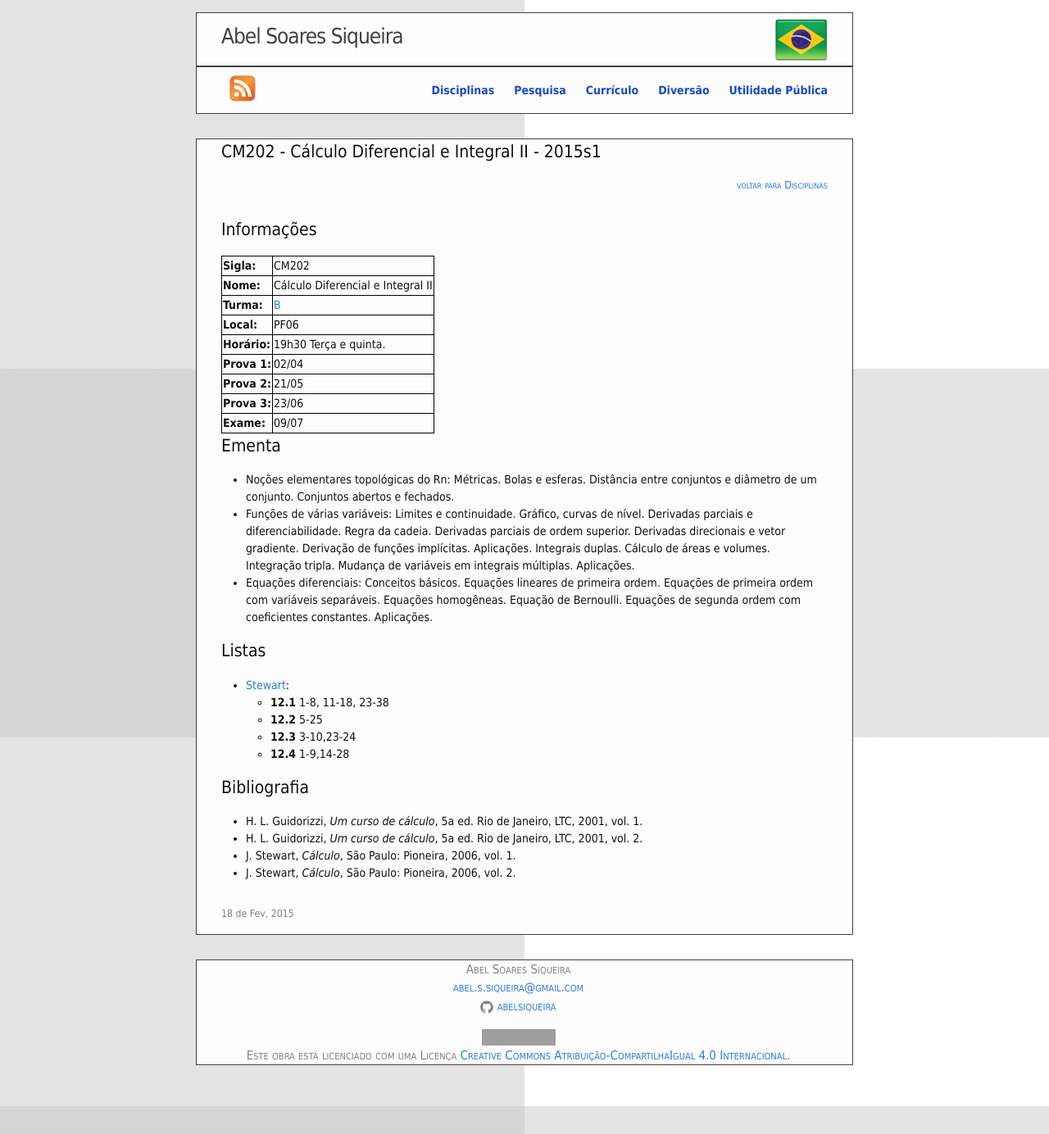
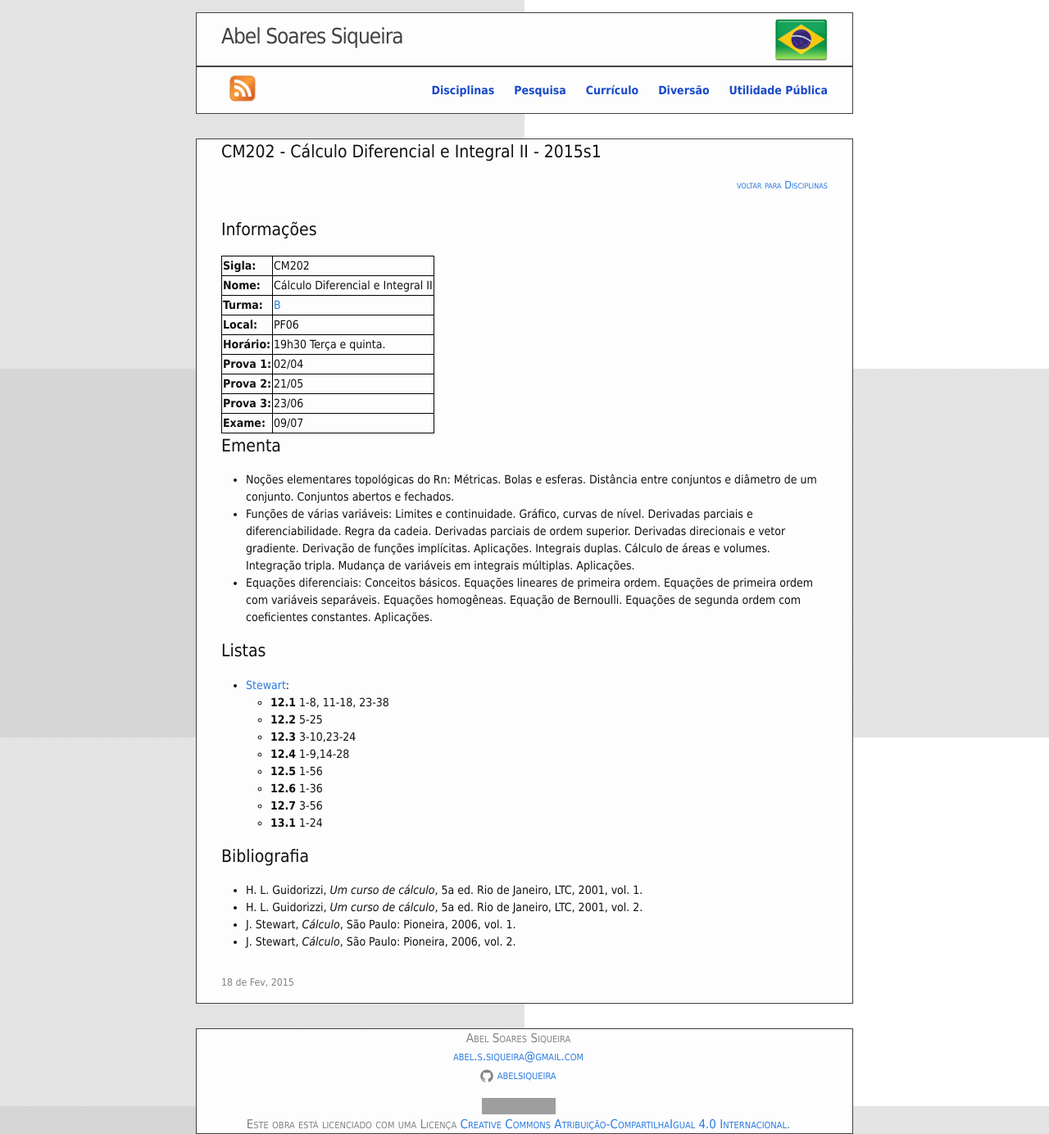
Before and after one commit to abelsiqueira/abelsiqueira.github.io-old, a Jekyll site: the page built from _posts/br/2015-02-20-cm202-calculo-diferencial-e-intergral-II-2015s1.markdown, in a window 1280 px wide. Shown: the whole page at 82% size. Built offline with Jekyll 4.4.1, drawn with Linux system fonts in a browser that asks for light colours; grey boxes are pictures that could not be loaded.

Commit message:
Atualiza lista cm202

```diff
--- a/_posts/br/2015-02-20-cm202-calculo-diferencial-e-intergral-II-2015s1.markdown
+++ b/_posts/br/2015-02-20-cm202-calculo-diferencial-e-intergral-II-2015s1.markdown
@@ -41,6 +41,10 @@ permalink:  cm202-2015s1
     - **12.2** 5-25
     - **12.3** 3-10,23-24
     - **12.4** 1-9,14-28
+    - **12.5** 1-56
+    - **12.6** 1-36
+    - **12.7** 3-56
+    - **13.1** 1-24
 
 # Bibliografia
 
```
Also changed, not shown: 1 other file.
